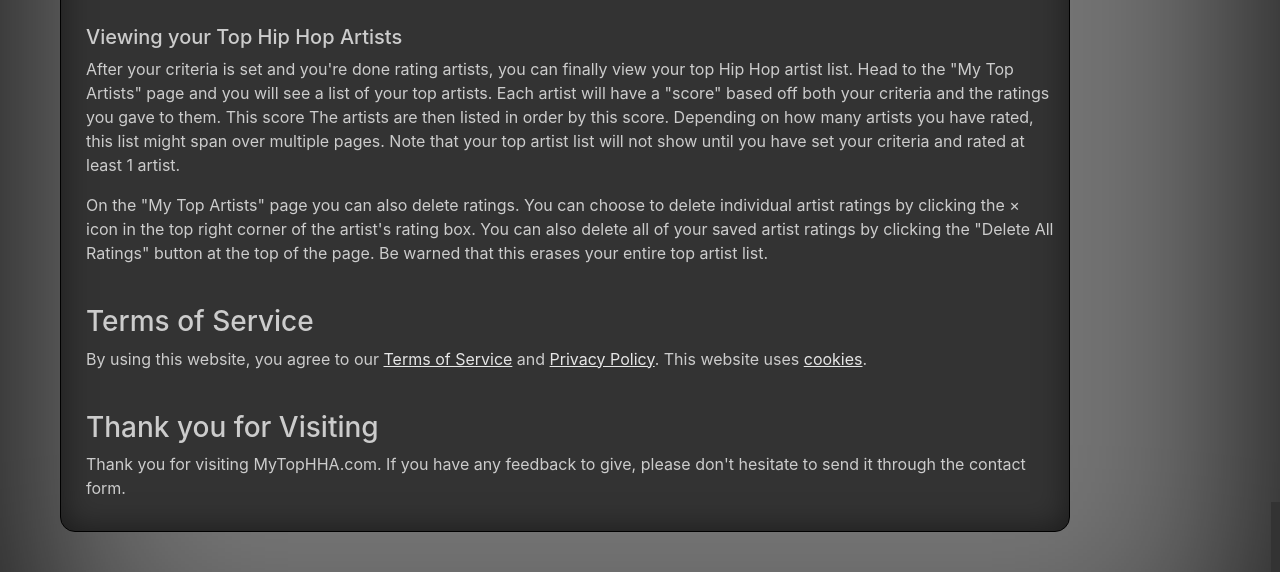
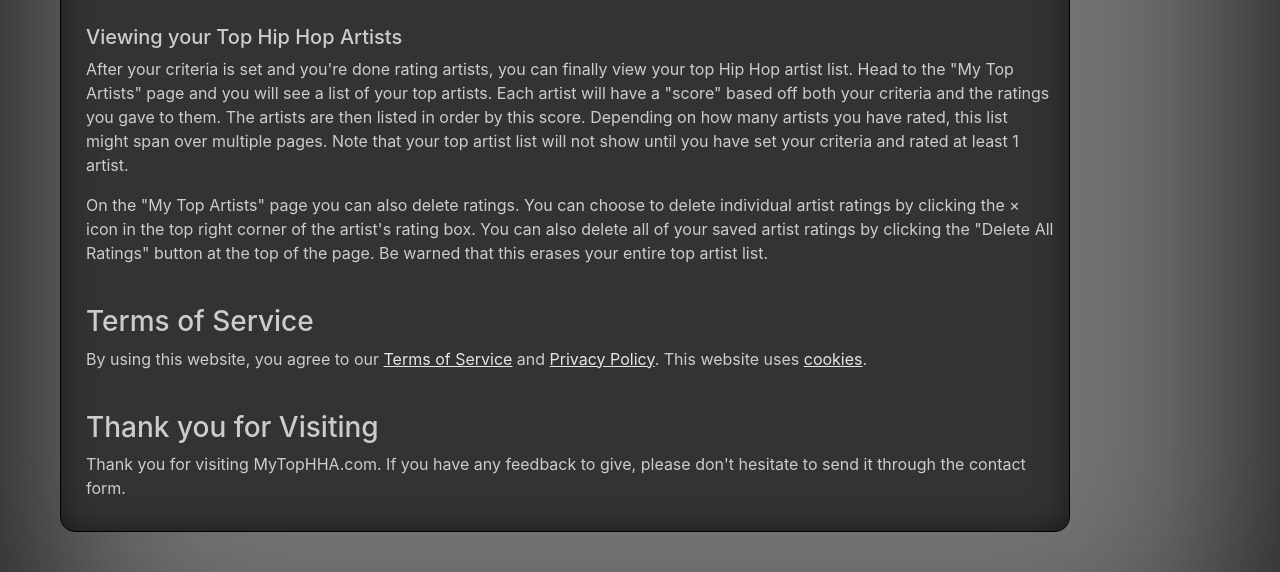
Before and after one commit to bclai7/Top_HHA, a Flask app: page /about in a window 1280 px wide. Shown: the part 769-1341 px from the top of the page. Run offline with Flask 2, Linux system fonts and the light colour scheme; parts of the project's set-up code (start-up, migrations or seed data) failed here and were passed over; some libraries are stand-ins or nearby versions.

Commit message:
fixed typo in about page

```diff
--- a/templates/about.html
+++ b/templates/about.html
@@ -48,7 +48,7 @@
           <h5>Viewing your Top Hip Hop Artists</h5>
           <p>
             After your criteria is set and you're done rating artists, you can finally view your top Hip Hop artist list. Head to the "My Top Artists" page
-            and you will see a list of your top artists. Each artist will have a "score" based off both your criteria and the ratings you gave to them. This score The artists
+            and you will see a list of your top artists. Each artist will have a "score" based off both your criteria and the ratings you gave to them. The artists
             are then listed in order by this score. Depending on how many artists you have rated, this list might span over multiple pages. Note that your top
             artist list will not show until you have set your criteria and rated at least 1 artist.
           </p>
```
